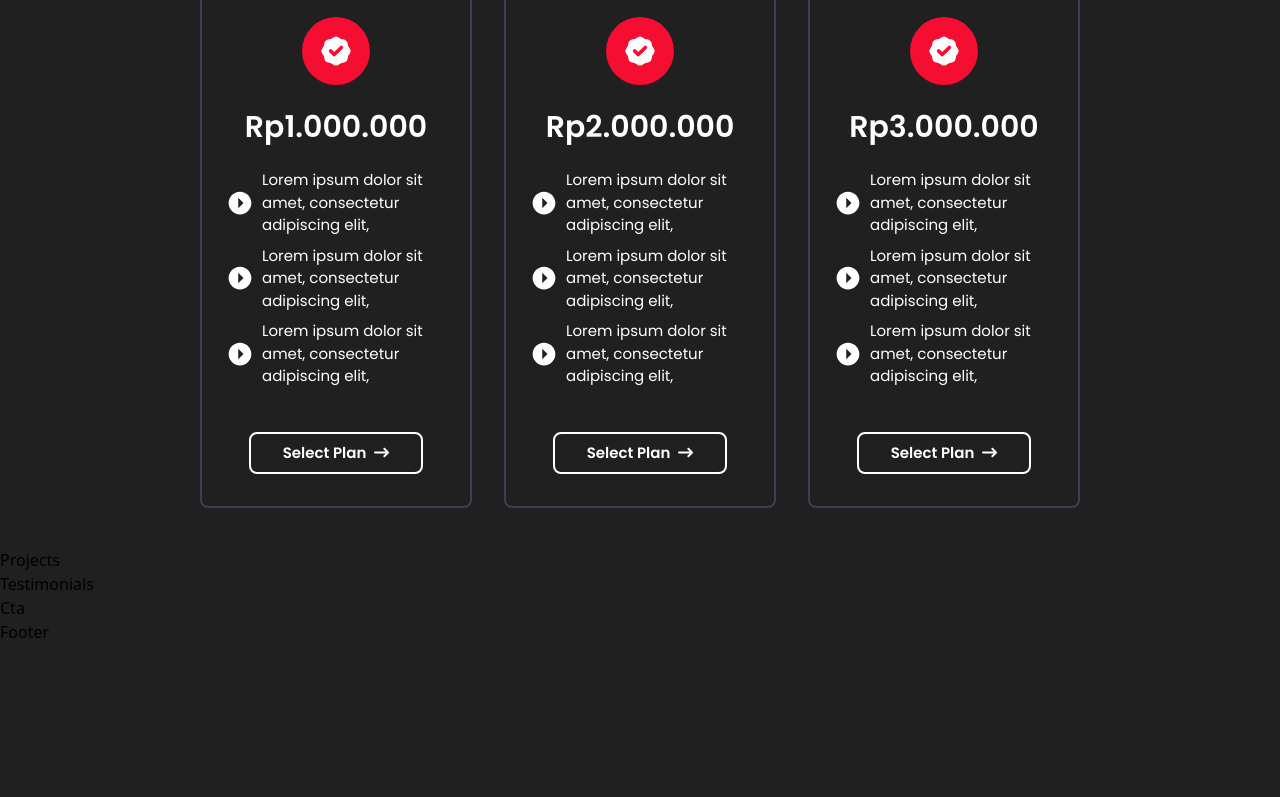
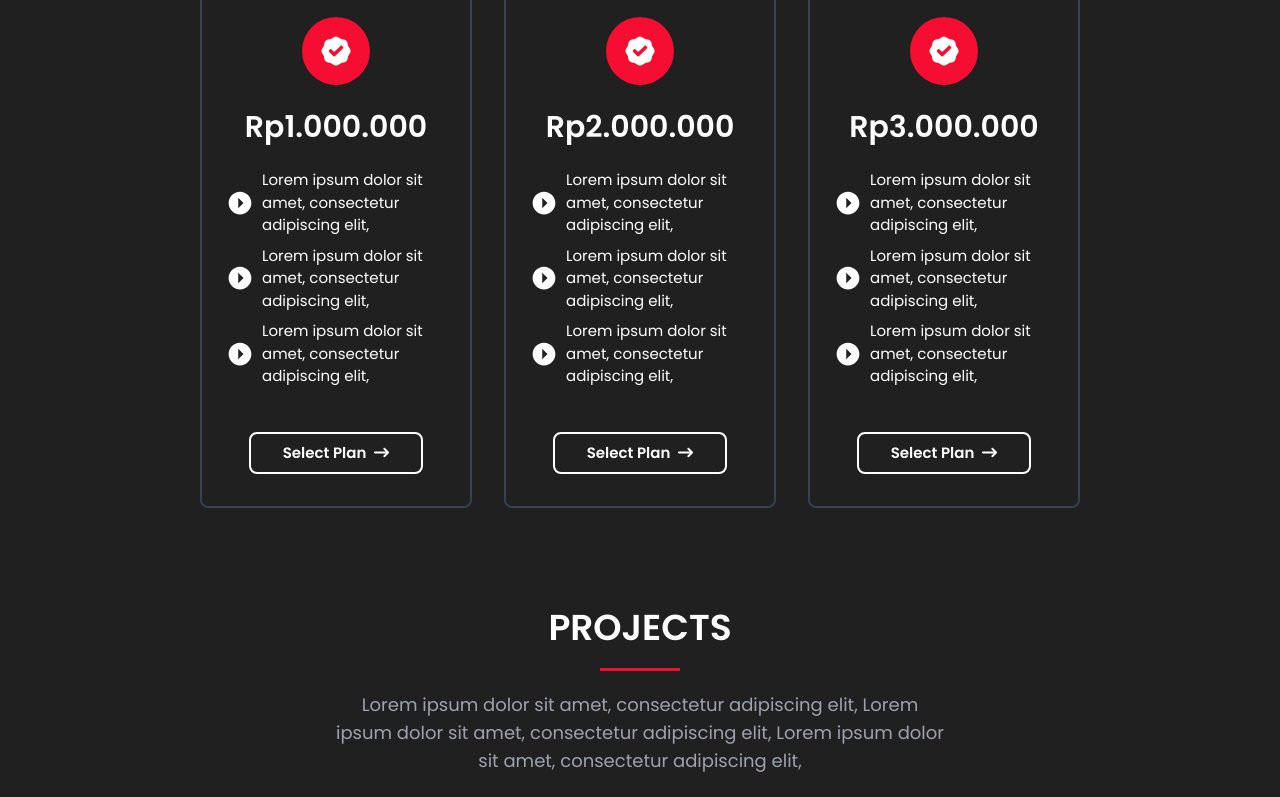
Before and after one commit to ozaenzenzen/reactjs_template_4, a React (Vite) app: page / in a window 1280 px wide. Shown: the part 2000-2797 px from the top of the page. Before the commit the page ends 2644 px from the top, so only its background shows below. Built offline with nearby package versions, Linux system fonts and the light colour scheme.

Commit message:
update project section

```diff
--- a/src/sections/Hero.jsx
+++ b/src/sections/Hero.jsx
@@ -1,5 +1,5 @@
 import React, { useEffect } from "react";
-import hero from "../assets/hero.png";
+import hero from "../assets/hero2.png";
 import design from "../assets/design.png";
 import AOS from "aos";
 import "aos/dist/aos.css";
--- a/src/sections/Projects.jsx
+++ b/src/sections/Projects.jsx
@@ -1,9 +1,99 @@
-import React from 'react'
+import React, { useEffect } from "react";
+import AOS from "aos";
+import "aos/dist/aos.css";
+import { FaArrowRightLong } from "react-icons/fa6";
+import project1 from "../assets/project1.jpg";
+import project2 from "../assets/project2.jpg";
+import ProjectsItemComponent from "./components/ProjectsItemComponent";
 
 const Projects = () => {
+  useEffect(() => {
+    AOS.init({
+      duration: 800,
+      delay: 200,
+      once: true,
+    });
+  }, []);
+
   return (
-    <div>Projects</div>
-  )
-}
+    <div
+      id="projects"
+      className="w-full lg:px-[200px] px-8 py-[60px] h-full flex flex-col justify-between items-center gap-5"
+    >
+      <h1
+        data-aos="zoom-in"
+        className="text-4xl uppercase text-white font-poppins font-semibold"
+      >
+        Projects
+      </h1>
+      <div
+        data-aos="zoom-in"
+        data-aos-delay="400"
+        className="bg-themered h-[3px] w-20"
+      ></div>
+      <p
+        data-aos="zoom-in"
+        data-aos-delay="400"
+        className="text-gray-400 text-lg text-center font-poppins lg:w-[70%] w-full"
+      >
+        Lorem ipsum dolor sit amet, consectetur adipiscing elit, Lorem ipsum
+        dolor sit amet, consectetur adipiscing elit, Lorem ipsum dolor sit amet,
+        consectetur adipiscing elit,
+      </p>
 
-export default Projects
+      {/* <div className="w-full flex lg:flex-row flex-col justify-between items-center gap-20 mt-20">
+        <div className="lg:w-[40%] w-full flex flex-col justify-center items-start gap-6">
+          <div className="flex flex-col justify-center items-start gap-4">
+            <h1
+              data-aos="zoom-in"
+              data-aos-delay="600"
+              className="text-white font-semibold text-[32px] leading-10"
+            >
+              Ecommerce Mobile App Developement
+            </h1>
+            <p
+              data-aos="zoom-in"
+              data-aos-delay="800"
+              className="text-gray-300 text-[17px] font-poppins"
+            >
+              Lorem ipsum dolor sit amet, consectetur adipiscing elit, sed do
+              eiusmod tempor incididunt ut labore et dolore magna aliqua. Ut
+              enim ad minim veniam, quis nostrud exercitation ullamco laboris
+              nisi ut aliquip ex ea commodo consequat. Duis aute irure dolor in
+            </p>
+          </div>
+          <button
+            data-aos="zoom-in"
+            data-aos-delay="1000"
+            className="text-themered hover:text-white text-[17px] font-poppins flex justify-center items-center gap-2"
+          >
+            See Details{" "}
+            <span>
+              <FaArrowRightLong />
+            </span>{" "}
+          </button>
+        </div>
+
+        <div
+          data-aos="zoom-in"
+          data-aos-delay="1200"
+          className="lg:w-[60%] w-full relative"
+        >
+          <div className="bg-[#2f2f2f] lg:w-[600px] w-[300px] lg:h-[420px] h-[200px] rounded-lg absolute top-[30px] -left-[30px]"></div>
+          <img src={project1} alt="" className="relative z-20 rounded-lg"/>
+        </div>
+      </div> */}
+      <ProjectsItemComponent
+        title="Ecommerce Mobile App Developement"
+        image={project1}
+      />
+      <ProjectsItemComponent
+        title="Backend App Developement"
+        image={project2}
+        isReverse={true}
+      />
+    </div>
+  );
+};
+
+export default Projects;
--- /dev/null
+++ b/src/sections/components/ProjectsItemComponent.jsx
@@ -0,0 +1,56 @@
+import React from "react";
+import { FaArrowRightLong } from "react-icons/fa6";
+
+const ProjectsItemComponent = ({ title, image, isReverse }) => {
+  return (
+    <div
+      className={`w-full flex ${
+        isReverse ? "lg:flex-row" : "lg:flex-row-reverse"
+      } flex-col justify-between items-center gap-20 mt-20`}
+    >
+      <div className="lg:w-[40%] w-full flex flex-col justify-center items-start gap-6">
+        <div className="flex flex-col justify-center items-start gap-4">
+          <h1
+            data-aos="zoom-in"
+            data-aos-delay="600"
+            className="text-white font-semibold text-[32px] leading-10"
+          >
+            {title}
+            {/* Ecommerce Mobile App Developement */}
+          </h1>
+          <p
+            data-aos="zoom-in"
+            data-aos-delay="800"
+            className="text-gray-300 text-[17px] font-poppins"
+          >
+            Lorem ipsum dolor sit amet, consectetur adipiscing elit, sed do
+            eiusmod tempor incididunt ut labore et dolore magna aliqua. Ut enim
+            ad minim veniam, quis nostrud exercitation ullamco laboris nisi ut
+            aliquip ex ea commodo consequat. Duis aute irure dolor in
+          </p>
+        </div>
+        <button
+          data-aos="zoom-in"
+          data-aos-delay="1000"
+          className="text-themered hover:text-white text-[17px] font-poppins flex justify-center items-center gap-2"
+        >
+          See Details{" "}
+          <span>
+            <FaArrowRightLong />
+          </span>{" "}
+        </button>
+      </div>
+
+      <div
+        data-aos="zoom-in"
+        data-aos-delay="1200"
+        className="lg:w-[60%] w-full relative"
+      >
+        <div className="bg-[#2f2f2f] lg:w-[600px] w-[300px] lg:h-[420px] h-[200px] rounded-lg absolute top-[30px] -left-[30px]"></div>
+        <img src={image} alt="" className="relative z-20 rounded-lg" />
+      </div>
+    </div>
+  );
+};
+
+export default ProjectsItemComponent;
```
Also changed, not shown: src/assets/hero2.png (added).
